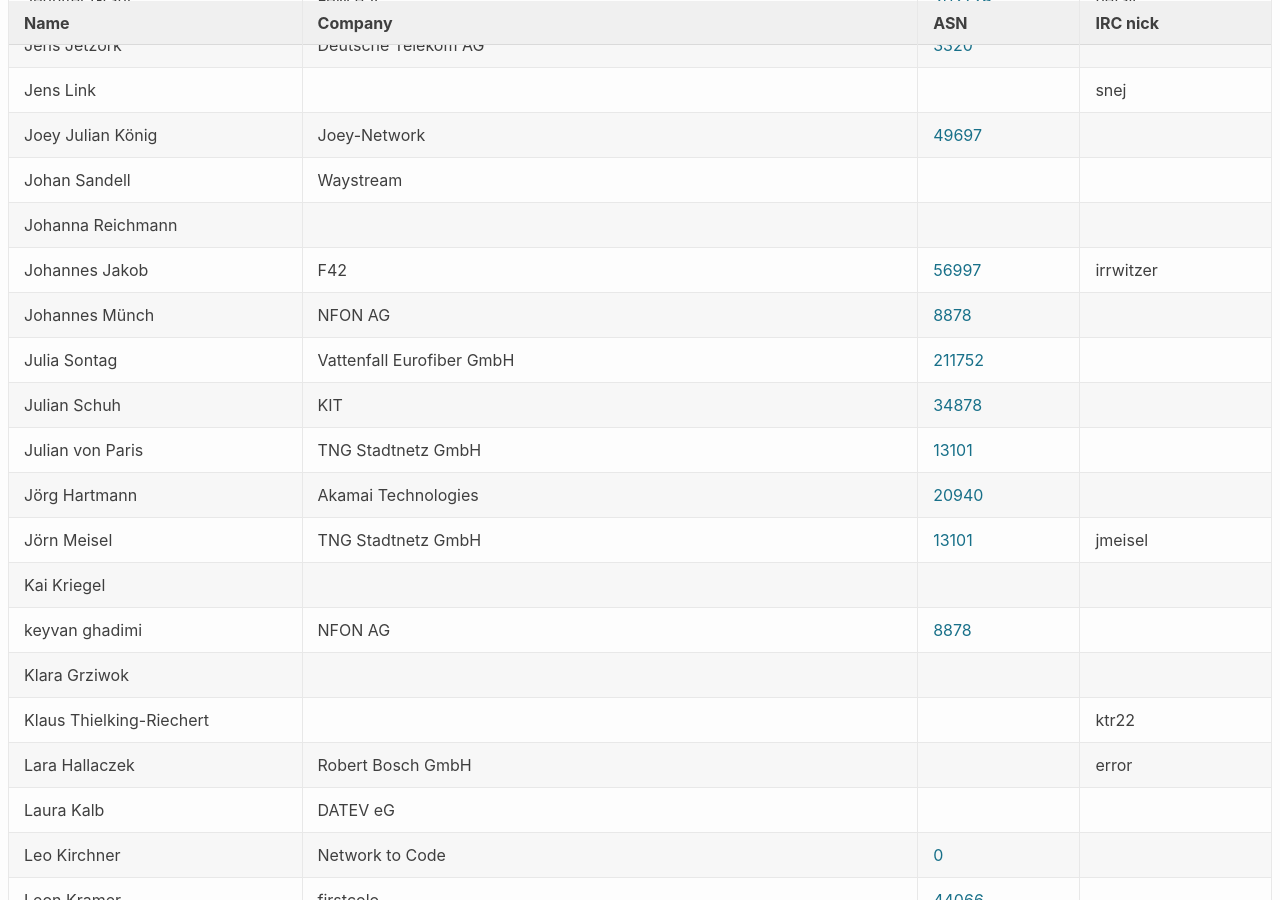
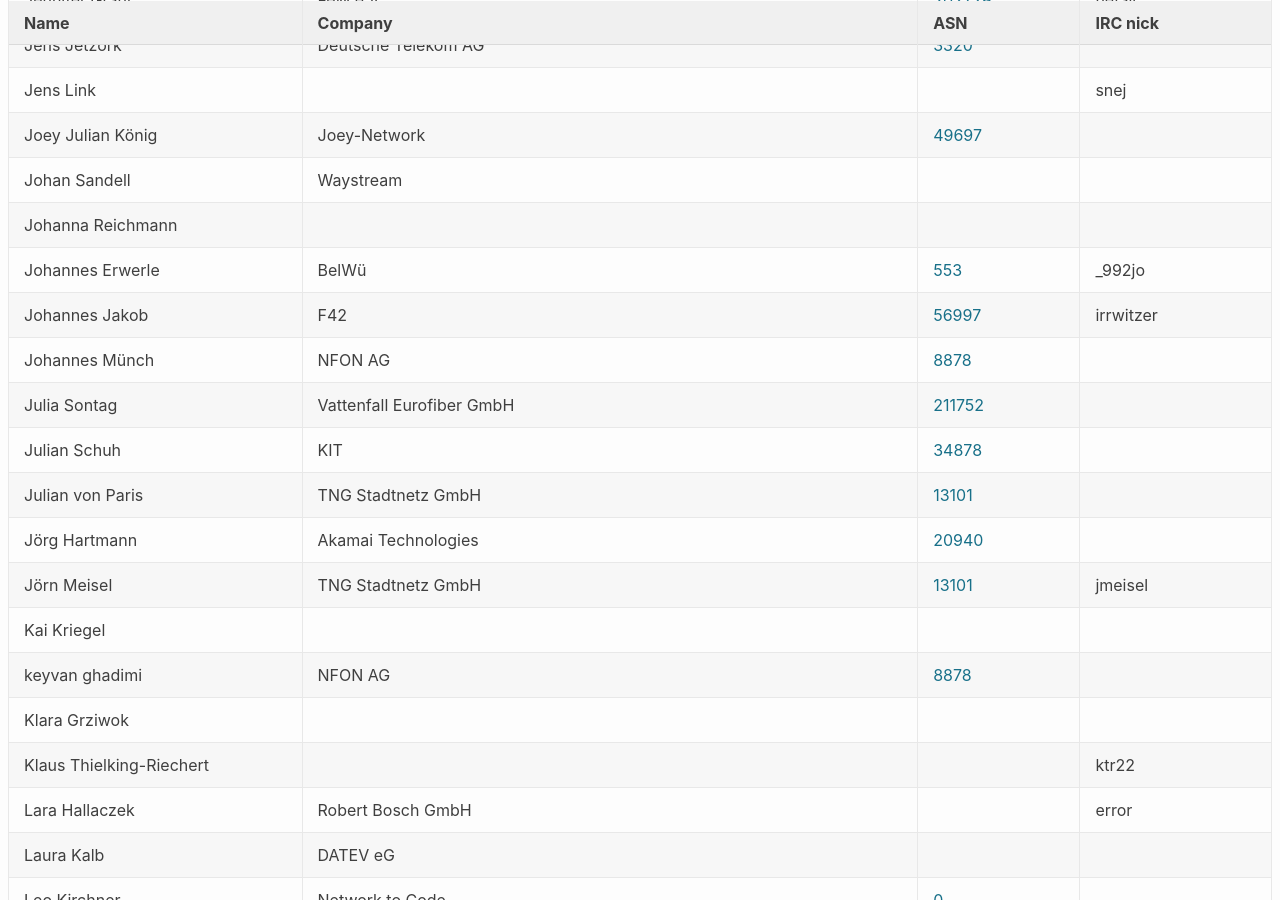
Before and after one commit to denog/pretix-attendeelist, a Jekyll site: the page built from denog15/index.md, in a window 1280 px wide and 900 px high, scrolled down 4249 px. Built offline with Jekyll 4.4.1, drawn with Linux system fonts in a browser that asks for light colours.

Commit message:
Latest data: Fri Oct  6 07:10:04 UTC 2023

```diff
--- a/_data/attendees_denog15_onsite.json
+++ b/_data/attendees_denog15_onsite.json
@@ -570,6 +570,12 @@
     "asn": null
   },
   {
+    "name": "Johannes Erwerle",
+    "company": "BelWü",
+    "irc": "_992jo",
+    "asn": "553"
+  },
+  {
     "name": "Johannes Jakob",
     "company": "F42",
     "irc": "irrwitzer",
```
